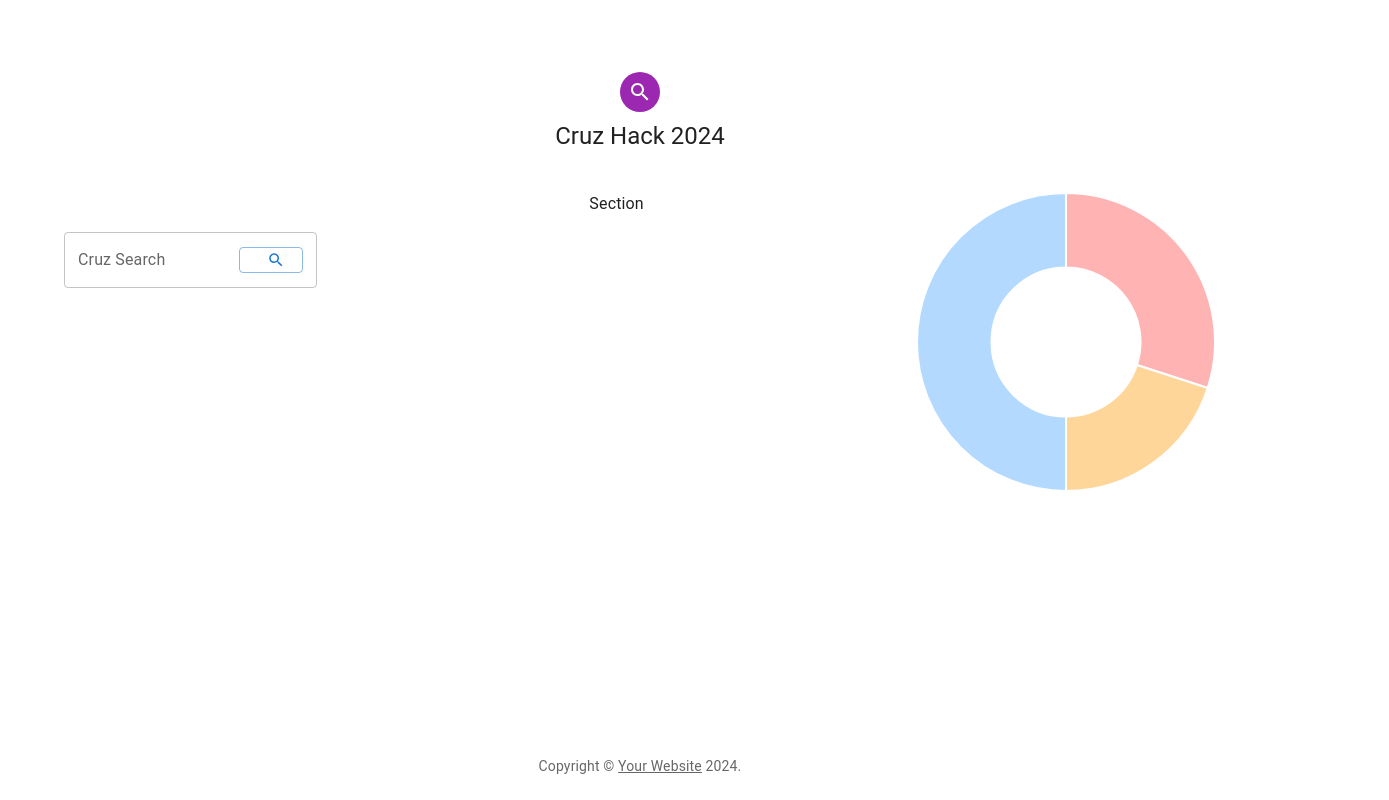
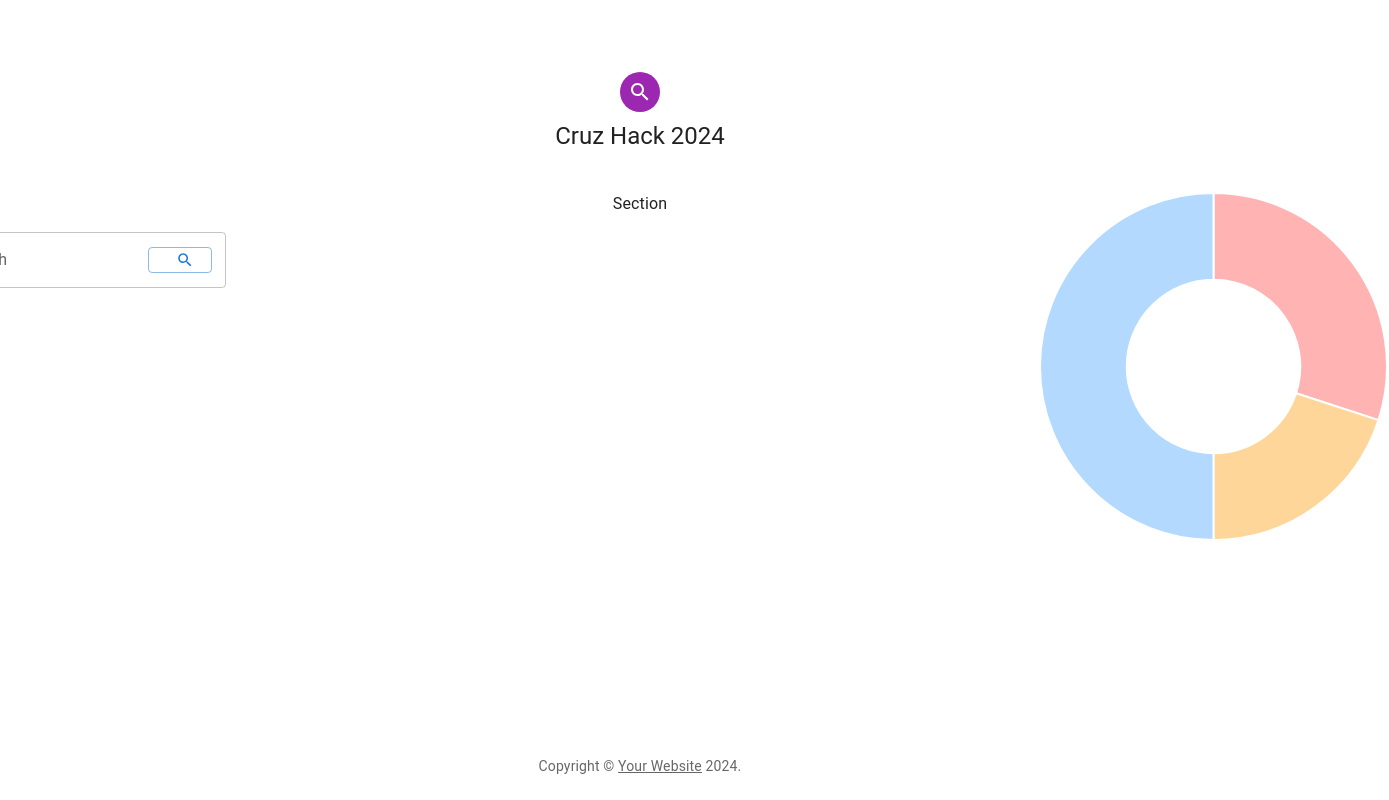
Before and after one commit to masaishi/web_CruzHacks2024, a Next.js app: page /Dashboard in a window 1280 px wide. Shown: the whole page, 1389 px wide, since content can reach past the window. Built offline with nearby package versions, Linux system fonts and the light colour scheme.

Commit message:
✨ Making spaces between sections

```diff
--- a/src/pages/Dashboard.js
+++ b/src/pages/Dashboard.js
@@ -6,7 +6,6 @@ import SearchIcon from '@mui/icons-material/Search';
 import GoogleSearchBar from '@/components/GoogleSearchBar';
 import PieChart from '@/components/PieChart';
 import Copyright from '@/components/Copyright';
-import { Google } from '@mui/icons-material';
 
 // const defaultTheme = createTheme();
 
@@ -16,12 +15,13 @@ function Dashboard() {
     <Container >
       <CssBaseline />
       <Box
+        width={'100%'}
         sx={{
           marginTop: 8,
           display: 'flex',
           flexDirection: 'column',
           alignItems: 'center',
-          justifyContent: 'center', // Center the content horizontally
+          justifyContent: 'center',
           textAlign: 'center',
         }}
       >
@@ -33,9 +33,9 @@ function Dashboard() {
         </Typography>
 
         <Box
-        width={'100%'}
-        height={'75%'}
-        marginTop={5}
+          width={'130%'}
+          height={'75%'}
+          marginTop={5}
           sx={{
             display: 'flex',
             flexDirection: 'row',
```
